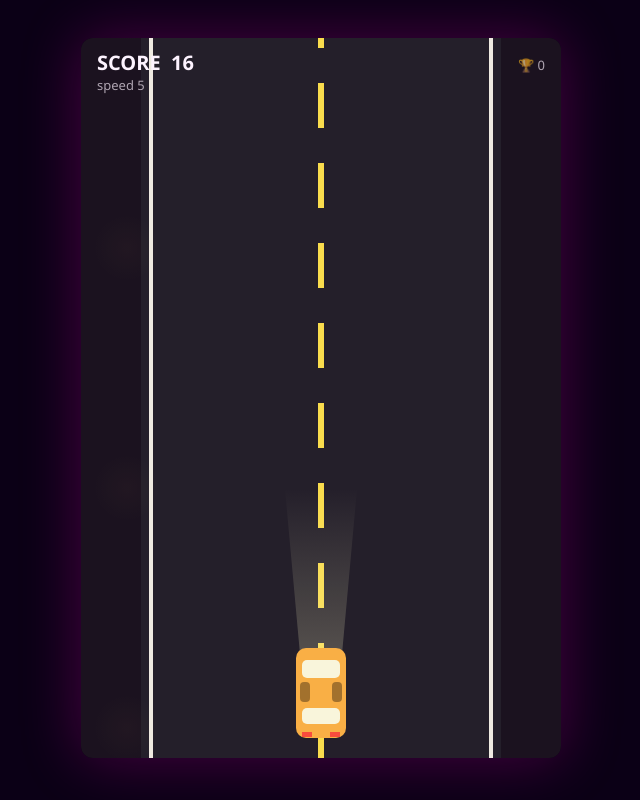
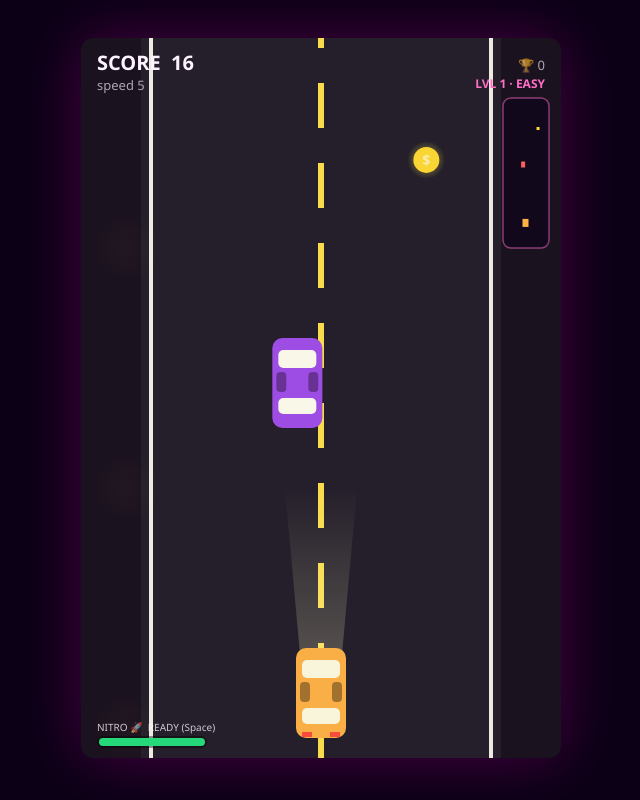
Before and after one commit to adnan238238-cmd/ai-tools, a plain HTML site: page vice-drive-demo/index.html in a window 1280 px wide. Both pictures are taken after a click on the button "▶ PLAY NOW". Shown: the whole page, without its empty margins (319-959 px from the left). Drawn offline with Linux system fonts and the light colour scheme.

Commit message:
Add nitro boost, coins, minimap and level system (v3); use reliable countdown spawn timers
Co-authored-by: adnan238238-cmd <adnan238238-cmd@users.noreply.github.com>

```diff
--- a/vice-drive-demo/index.html
+++ b/vice-drive-demo/index.html
@@ -3,7 +3,7 @@
 <head>
 <meta charset="UTF-8">
 <meta name="viewport" content="width=device-width, initial-scale=1.0">
-<title>Vice Drive VI — Browser Demo (v2)</title>
+<title>Vice Drive VI — Browser Demo (v3)</title>
 <style>
   * { margin: 0; padding: 0; box-sizing: border-box; }
   body {
@@ -37,7 +37,7 @@
   }
   .sub { color: #ffd9f2; letter-spacing: 8px; font-size: 14px; margin-bottom: 18px; text-transform: uppercase; }
   #highScoreMenu {
-    color: #ffe14f; font-weight: 700; font-size: 17px; margin-bottom: 30px;
+    color: #ffe14f; font-weight: 700; font-size: 17px; margin-bottom: 26px;
     text-shadow: 0 0 12px rgba(255,225,79,.6);
   }
   #playBtn {
@@ -49,7 +49,7 @@
     transition: transform .15s, box-shadow .15s;
   }
   #playBtn:hover { transform: scale(1.06); box-shadow: 0 0 45px rgba(255,110,199,.9), 0 0 90px rgba(125,249,255,.5); }
-  .controls { margin-top: 30px; color: #ffd9f2; font-size: 14px; opacity: .85; }
+  .controls { margin-top: 26px; color: #ffd9f2; font-size: 13px; opacity: .85; line-height: 1.9; }
   kbd { background: rgba(0,0,0,.35); padding: 3px 8px; border-radius: 6px; font-family: inherit; }
 
   /* ---------- GAME OVER ---------- */
@@ -81,11 +81,14 @@
   <div id="menu">
     <div class="sun"></div>
     <h1 class="gta">VICE&nbsp;DRIVE&nbsp;VI</h1>
-    <div class="sub">Fan-made browser demo &middot; v2</div>
+    <div class="sub">Fan-made browser demo &middot; v3</div>
     <div id="highScoreMenu"></div>
     <button id="playBtn">▶ Play Now</button>
-    <div class="controls">Move: <kbd>←</kbd> <kbd>→</kbd> or <kbd>A</kbd> <kbd>D</kbd> &nbsp;•&nbsp; Touch/drag on phone<br>
-    🚔 Police = BUSTED &nbsp;•&nbsp; 🌙 Night falls as you drive &nbsp;•&nbsp; 🔊 Sound on</div>
+    <div class="controls">
+      Move: <kbd>←</kbd> <kbd>→</kbd> / <kbd>A</kbd> <kbd>D</kbd> · Touch/drag on phone<br>
+      Nitro: <kbd>Space</kbd> (double-tap on phone) · 🚔 Police = BUSTED · 💰 Coin = +10<br>
+      🌙 Night falls as you drive · 🗺️ Minimap top-right · 🔊 Sound on
+    </div>
   </div>
 
   <div id="gameover" class="hidden">
@@ -108,7 +111,7 @@
   const overTitle = document.getElementById('overTitle');
   const highScoreMenu = document.getElementById('highScoreMenu');
 
-  // ---------- high score (localStorage) ----------
+  // ---------- high score ----------
   const HS_KEY = 'viceDriveHighScore';
   let highScore = parseInt(localStorage.getItem(HS_KEY) || '0', 10);
   function showMenuHigh() {
@@ -116,12 +119,11 @@
   }
   showMenuHigh();
 
-  // ---------- sound engine (WebAudio, no files needed) ----------
+  // ---------- sound ----------
   let AC = null, engineOsc = null, engineGain = null;
   function initAudio() {
     if (AC) { if (AC.state === 'suspended') AC.resume(); return; }
     AC = new (window.AudioContext || window.webkitAudioContext)();
-    // engine drone
     engineOsc = AC.createOscillator();
     engineGain = AC.createGain();
     engineOsc.type = 'sawtooth';
@@ -131,10 +133,10 @@
     engineOsc.connect(lp); lp.connect(engineGain); engineGain.connect(AC.destination);
     engineOsc.start();
   }
-  function engine(speed) {
+  function engine(spd) {
     if (!engineGain) return;
-    engineGain.gain.value = 0.035;
-    engineOsc.frequency.value = 50 + speed * 9;
+    engineGain.gain.value = nitroActive() ? 0.06 : 0.035;
+    engineOsc.frequency.value = 50 + spd * 9 + (nitroActive() ? 70 : 0);
   }
   function engineOff() { if (engineGain) engineGain.gain.value = 0; }
   function sfxCrash() {
@@ -156,37 +158,69 @@
     o.connect(g); g.connect(AC.destination);
     o.start(); o.stop(AC.currentTime + dur);
   }
+  function sfxCoin() { sfxBeep(1200, 0.09, 'sine', 0.18); sfxBeep(1600, 0.14, 'sine', 0.12); }
   function sfxSiren() {
     if (!AC) return;
     const o = AC.createOscillator(), g = AC.createGain();
-    o.type = 'triangle';
-    g.gain.value = 0.08;
+    o.type = 'triangle'; g.gain.value = 0.08;
     o.frequency.setValueAtTime(700, AC.currentTime);
     o.frequency.linearRampToValueAtTime(1100, AC.currentTime + 0.18);
     o.frequency.linearRampToValueAtTime(700, AC.currentTime + 0.36);
     o.connect(g); g.connect(AC.destination);
     o.start(); o.stop(AC.currentTime + 0.36);
   }
+  function sfxNitro() {
+    if (!AC) return;
+    const o = AC.createOscillator(), g = AC.createGain();
+    o.type = 'sawtooth';
+    o.frequency.setValueAtTime(120, AC.currentTime);
+    o.frequency.exponentialRampToValueAtTime(900, AC.currentTime + 0.3);
+    g.gain.setValueAtTime(0.15, AC.currentTime);
+    g.gain.exponentialRampToValueAtTime(0.001, AC.currentTime + 0.4);
+    o.connect(g); g.connect(AC.destination);
+    o.start(); o.stop(AC.currentTime + 0.4);
+  }
 
   // ---------- state ----------
   let playing = false, raf = null;
-  let player, enemies = [], police = [], score = 0, speed = 5,
-      frame = 0, roadOffset = 0, sirenTimer = 0;
+  let player, enemies = [], police = [], coins = [],
+      score = 0, speed = 5, frame = 0, roadOffset = 0,
+      sirenTimer = 0, level = 1, lastChime = 0,
+      trafficTimer = 90, coinTimer = 140, policeTimer = 900,
+      nitroLeft = 0, nitroCd = 0, lastTapT = 0;
   const keys = {};
   let touchX = null;
 
-  addEventListener('keydown', e => keys[e.key.toLowerCase()] = true);
-  addEventListener('keyup',   e => keys[e.key.toLowerCase()] = false);
+  const NITRO_MAX = 120, NITRO_CD = 360;   // frames (~2s boost, ~6s cooldown)
+  function nitroActive()  { return nitroLeft > 0; }
+  function nitroReady()   { return nitroCd <= 0 && nitroLeft <= 0; }
+
+  addEventListener('keydown', e => {
+    const k = e.key.toLowerCase();
+    keys[k] = true;
+    if (k === ' ' && playing && nitroReady()) { nitroLeft = NITRO_MAX; sfxNitro(); }
+    if (k === ' ') e.preventDefault();
+  });
+  addEventListener('keyup', e => keys[e.key.toLowerCase()] = false);
+  cv.addEventListener('touchstart', e => {          // double-tap = nitro
+    const now = Date.now();
+    if (now - lastTapT < 300 && playing && nitroReady()) { nitroLeft = NITRO_MAX; sfxNitro(); }
+    lastTapT = now;
+    touchX = e.touches[0].clientX - cv.getBoundingClientRect().left;
+  }, {passive: true});
   cv.addEventListener('touchmove', e => {
     touchX = e.touches[0].clientX - cv.getBoundingClientRect().left;
   }, {passive: true});
   cv.addEventListener('touchend', () => touchX = null);
 
   function newGame() {
-    initAudio();                                 // sound needs a user gesture
+    initAudio();
     player = { x: W/2 - 25, y: H - 110, w: 50, h: 90 };
-    enemies = []; police = [];
-    score = 0; speed = 5; frame = 0; roadOffset = 0; sirenTimer = 0;
+    enemies = []; police = []; coins = [];
+    score = 0; speed = 5; frame = 0; roadOffset = 0;
+    sirenTimer = 0; level = 1; lastChime = 0;
+    nitroLeft = 0; nitroCd = 0;
+    trafficTimer = 90; coinTimer = 140; policeTimer = 900;
     playing = true;
     menu.classList.add('hidden'); over.classList.add('hidden');
     if (raf) cancelAnimationFrame(raf);
@@ -200,7 +234,7 @@
     const isPolice = reason === 'police';
     overTitle.textContent = isPolice ? 'BUSTED' : 'WASTED';
     overTitle.classList.toggle('busted', isPolice);
-    finalScore.textContent = 'Score: ' + Math.floor(score);
+    finalScore.textContent = 'Score: ' + Math.floor(score) + '  ·  Level ' + level;
     if (Math.floor(score) > highScore) {
       highScore = Math.floor(score);
       localStorage.setItem(HS_KEY, String(highScore));
@@ -213,8 +247,6 @@
   }
 
   // ---------- road ----------
-  function laneBounds() { return { x0: 70, x1: W - 70 }; }
-
   function drawRoad(night) {
     ctx.fillStyle = '#1c1220'; ctx.fillRect(0, 0, W, H);
     const startX = 60, roadW = W - 120;
@@ -225,7 +257,7 @@
     ctx.fillStyle = '#ffe14f';
     for (let y = -80 + roadOffset; y < H; y += 80)
       ctx.fillRect(W/2 - 3, y, 6, 45);
-    if (night > 0) {                              // streetlights at night
+    if (night > 0) {
       for (let y = ((roadOffset * 2) % 240) - 120; y < H; y += 240) {
         const gl = ctx.createRadialGradient(startX - 14, y, 2, startX - 14, y, 34);
         gl.addColorStop(0, `rgba(255,225,120,${0.5 * night})`);
@@ -237,7 +269,7 @@
     }
   }
 
-  // ---------- cars ----------
+  // ---------- drawing helpers ----------
   function drawCar(x, y, w, h, body, glass) {
     ctx.fillStyle = body;
     roundRect(x, y, w, h, 10); ctx.fill();
@@ -252,20 +284,36 @@
   function drawPolice(x, y, w, h) {
     drawCar(x, y, w, h, '#eef2f7', '#9dd');
     ctx.fillStyle = '#111';
-    roundRect(x, y, w, 22, {tl:10, tr:10, br:0, bl:0} && 4); ctx.fill(); // hood stripe
-    // flashing light bar
+    roundRect(x, y, w, 22, 4); ctx.fill();
     const phase = Math.floor(frame / 8) % 2;
     ctx.fillStyle = phase ? '#ff2b3d' : 'rgba(255,43,61,.35)';
     ctx.fillRect(x + 6, y + 26, 16, 8);
     ctx.fillStyle = phase ? 'rgba(43,110,255,.35)' : '#2b6eff';
     ctx.fillRect(x + 28, y + 26, 16, 8);
-    if (phase) {                                  // glow
+    if (phase) {
       ctx.fillStyle = 'rgba(43,110,255,.25)';
       ctx.fillRect(x - 8, y + 10, w + 16, 40);
     }
   }
 
-  function headlightCone(x, y, w) {               // beam under the player's car
+  function drawCoin(c) {
+    const bob = Math.sin(frame / 12 + c.x) * 2;
+    const r = 11 + c.r;
+    const g = ctx.createRadialGradient(c.x, c.y + bob, 2, c.x, c.y + bob, r + 6);
+    g.addColorStop(0, 'rgba(255,228,80,.55)');
+    g.addColorStop(1, 'rgba(255,228,80,0)');
+    ctx.fillStyle = g;
+    ctx.fillRect(c.x - r - 6, c.y + bob - r - 6, (r + 6) * 2, (r + 6) * 2);
+    ctx.fillStyle = '#ffdb34';
+    ctx.beginPath(); ctx.arc(c.x, c.y + bob, r, 0, Math.PI * 2); ctx.fill();
+    ctx.fillStyle = '#fdf3b8';
+    ctx.font = 'bold 14px Segoe UI, Arial';
+    ctx.textAlign = 'center'; ctx.textBaseline = 'middle';
+    ctx.fillText('$', c.x, c.y + bob + 1);
+    ctx.textBaseline = 'alphabetic';
+  }
+
+  function headlightCone(x, y, w) {
     const g = ctx.createLinearGradient(0, y - 160, 0, y);
     g.addColorStop(0, 'rgba(255,250,200,0)');
     g.addColorStop(1, 'rgba(255,250,200,.22)');
@@ -288,17 +336,53 @@
     ctx.closePath();
   }
 
+  // ---------- nitro fx ----------
+  function speedLines() {
+    ctx.strokeStyle = 'rgba(190,240,255,.5)';
+    ctx.lineWidth = 2;
+    for (let i = 0; i < 14; i++) {
+      const x = 70 + ((frame * 37 + i * 97) % (W - 140));
+      const y = ((frame * 26 + i * 131) % H);
+      ctx.beginPath(); ctx.moveTo(x, y); ctx.lineTo(x, y + 46); ctx.stroke();
+    }
+    ctx.fillStyle = 'rgba(125,249,255,.12)';
+    ctx.fillRect(0, 0, W, H);
+  }
+  function nitroFlames() {
+    if (!nitroActive()) return;
+    for (const dx of [10, player.w - 10]) {
+      const fl = 18 + Math.random() * 22;
+      const g = ctx.createLinearGradient(0, player.y + player.h, 0, player.y + player.h + fl);
+      g.addColorStop(0, '#7df9ff'); g.addColorStop(1, 'rgba(125,249,255,0)');
+      ctx.fillStyle = g;
+      ctx.beginPath();
+      ctx.moveTo(player.x + dx - 6, player.y + player.h);
+      ctx.lineTo(player.x + dx, player.y + player.h + fl);
+      ctx.lineTo(player.x + dx + 6, player.y + player.h);
+      ctx.closePath(); ctx.fill();
+    }
+  }
+
   const ENEMY_COLORS = ['#e94f64', '#4fa3e9', '#4fe97f', '#e9c94f', '#a24fe9'];
 
   // ---------- update ----------
   function update() {
     frame++;
-    roadOffset = (roadOffset + speed) % 80;
-    score += 0.1;
-    speed = 5 + Math.floor(score / 40);
+    const boost = nitroActive() ? 1.8 : 1;
+    if (nitroActive()) nitroLeft--; else if (nitroCd > 0) nitroCd--;
+    roadOffset = (roadOffset + speed * boost) % 80;
+
+    score += 0.1 * boost;
+    const newLevel = Math.min(5, 1 + Math.floor(score / 200));   // 5 levels
+    if (newLevel > level) {
+      level = newLevel;
+      sfxBeep(600, 0.12, 'square', 0.12);
+      sfxBeep(900, 0.2, 'square', 0.12);
+    }
+    speed = 5 + Math.floor(score / 40) + (level - 1);            // harder levels
     engine(speed);
-    const minGap = Math.max(130, 260 - frame / 30);
-    const night = Math.min(1, score / 300);        // full night by score 300
+
+    const night = Math.min(1, score / 300);
 
     // player movement
     if (keys['arrowleft']  || keys['a']) player.x -= 7;
@@ -306,18 +390,29 @@
     if (touchX !== null) player.x = touchX - player.w / 2;
     player.x = Math.max(70, Math.min(W - 70 - player.w, player.x));
 
-    // traffic spawns
-    if (frame % Math.floor(minGap) === 0) {
+    // traffic (countdown timer — reliable even as difficulty changes)
+    if (--trafficTimer <= 0) {
+      trafficTimer = Math.max(55, Math.floor(150 - frame / 40 - (level - 1) * 20));
       const laneW = (W - 140) / 3;
       const lane = Math.floor(Math.random() * 3);
       enemies.push({ x: 70 + lane * laneW + 8, y: -100, w: 50, h: 90,
                      color: ENEMY_COLORS[Math.floor(Math.random() * ENEMY_COLORS.length)] });
     }
 
-    // police spawns every ~12s of play, faster at higher scores
-    if (frame % (900 - Math.min(300, Math.floor(score))) === 0) {
+    // coins
+    if (--coinTimer <= 0) {
+      coinTimer = 140;
+      const laneW = (W - 140) / 3;
+      const lane = Math.floor(Math.random() * 3);
+      coins.push({ x: 70 + lane * laneW + laneW / 2 - 8, y: -30, r: Math.floor(Math.random() * 3) });
+    }
+
+    // police (more often on higher levels)
+    if (--policeTimer <= 0) {
+      policeTimer = Math.max(300, 900 - Math.floor(score / 2) - (level - 1) * 150);
       police.push({ x: W/2 - 25, y: -120, w: 50, h: 90, vx: 0 });
       sfxSiren();
+      sirenTimer = 90;
     }
     sirenTimer--;
     if (police.length && sirenTimer <= 0) { sfxSiren(); sirenTimer = 90; }
@@ -325,27 +420,40 @@
     // move traffic + collision
     for (let i = enemies.length - 1; i >= 0; i--) {
       const e = enemies[i];
-      e.y += speed;
+      e.y += speed * boost;
       if (e.y > H) { enemies.splice(i, 1); continue; }
       if (rectsOverlap(player, e)) { endGame('traffic'); return; }
     }
 
-    // police: homing + collision
+    // coins collect
+    for (let i = coins.length - 1; i >= 0; i--) {
+      const c = coins[i];
+      c.y += speed * boost;
+      if (c.y > H) { coins.splice(i, 1); continue; }
+      if (c.y + 12 > player.y + 30 && c.y < player.y + player.h - 10 &&
+          c.x > player.x - 8 && c.x < player.x + player.w + 8) {
+        coins.splice(i, 1);
+        score += 10;
+        sfxCoin();
+      }
+    }
+
+    // police homing + collision
     for (let i = police.length - 1; i >= 0; i--) {
       const p = police[i];
-      p.y += speed * 0.25;                                  // rises on screen slowly
-      p.vx += (player.x - p.x) * 0.004;                     // steer toward player
-      p.vx = Math.max(-2.2, Math.min(2.2, p.vx));
+      p.y += speed * 0.25 * boost;
+      p.vx += (player.x - p.x) * 0.004 * level;        // sharper pursuit each level
+      p.vx = Math.max(-2.4, Math.min(2.4, p.vx));
       p.x += p.vx;
       p.x = Math.max(70, Math.min(W - 70 - p.w, p.x));
       if (p.y > H) { police.splice(i, 1); continue; }
       if (rectsOverlap(player, p)) { endGame('police'); return; }
     }
 
-    // milestone chime every 50 points
-    if (Math.floor(score) % 50 === 0 && frame > 10 && Math.floor(score) > 0) {
-      if (!update._lastChime || update._lastChime !== Math.floor(score))
-        { sfxBeep(880, 0.15, 'sine', 0.12); update._lastChime = Math.floor(score); }
+    // milestone chime
+    if (Math.floor(score) % 50 === 0 && Math.floor(score) > lastChime) {
+      lastChime = Math.floor(score);
+      sfxBeep(880, 0.15, 'sine', 0.12);
     }
   }
 
@@ -355,28 +463,51 @@
            a.y + pad < b.y + b.h && a.y + a.h - pad > b.y;
   }
 
+  // ---------- minimap ----------
+  function drawMinimap() {
+    const mw = 46, mh = 150, mx = W - mw - 12, my = 60;
+    ctx.fillStyle = 'rgba(10,2,26,.6)';
+    roundRect(mx, my, mw, mh, 8); ctx.fill();
+    ctx.strokeStyle = 'rgba(255,110,199,.5)'; ctx.lineWidth = 1.5;
+    roundRect(mx, my, mw, mh, 8); ctx.stroke();
+
+    const px = x => mx + 6 + (x - 70) * (mw - 12) / (W - 140);
+    const py = y => my + 6 + (y / H) * (mh - 12);
+
+    coins.forEach(c => { ctx.fillStyle = '#ffdb34';
+      ctx.fillRect(px(c.x), py(c.y), 3, 3); });
+    enemies.forEach(e => { ctx.fillStyle = '#ff5e5e';
+      ctx.fillRect(px(e.x), py(e.y), 4, 6); });
+    police.forEach(p => {
+      ctx.fillStyle = Math.floor(frame / 8) % 2 ? '#2b6eff' : '#ff2b3d';
+      ctx.fillRect(px(p.x), py(p.y), 4, 6); });
+    ctx.fillStyle = '#ffb347';
+    ctx.fillRect(px(player.x) - 1, py(player.y) - 2, 6, 8);
+  }
+
   // ---------- render ----------
+  const LEVEL_NAMES = ['', 'EASY', 'CITY', 'BUSY', 'RUSH', 'INSANE'];
   function render() {
     const night = Math.min(1, score / 300);
-    if (!playing) nightCache = nightCache; // keep last level on game-over screen
     drawRoad(night);
 
-    const glare = night > 0;
-    if (glare) headlightCone(player.x, player.y, player.w);
+    const dark = night > 0;
+    if (dark) headlightCone(player.x, player.y, player.w);
 
-    enemies.forEach(e => drawCar(e.x, e.y, e.w, e.h, e.color, glare ? '#fffeee' : '#bff'));
+    coins.forEach(drawCoin);
+    enemies.forEach(e => drawCar(e.x, e.y, e.w, e.h, e.color, dark ? '#fffeee' : '#bff'));
     if (playing) {
       police.forEach(p => drawPolice(p.x, p.y, p.w, p.h));
-      drawCar(player.x, player.y, player.w, player.h, '#ffb347', glare ? '#fffbe0' : '#ffe');
-      // taillights at night
-      if (glare) {
+      drawCar(player.x, player.y, player.w, player.h, '#ffb347', dark ? '#fffbe0' : '#ffe');
+      if (dark) {
         ctx.fillStyle = 'rgba(255,60,60,.85)';
         ctx.fillRect(player.x + 6, player.y + player.h - 6, 10, 5);
         ctx.fillRect(player.x + player.w - 16, player.y + player.h - 6, 10, 5);
       }
+      nitroFlames();
+      if (nitroActive()) speedLines();
     }
 
-    // night tint overlay
     if (night > 0) {
       ctx.fillStyle = `rgba(8,4,32,${0.45 * night})`;
       ctx.fillRect(0, 0, W, H);
@@ -392,9 +523,30 @@
     ctx.fillText('speed ' + speed + (police.length ? '   🚔 POLICE!' : ''), 16, 52);
     ctx.textAlign = 'right';
     ctx.fillText('🏆 ' + highScore, W - 16, 32);
+    ctx.font = 'bold 12px Segoe UI, Arial';
+    ctx.fillStyle = '#ff6ec7';
+    ctx.fillText('LVL ' + level + ' · ' + LEVEL_NAMES[level], W - 16, 50);
+
+    // nitro bar
+    const nx = 16, ny = H - 22, nw = 110;
+    ctx.fillStyle = 'rgba(0,0,0,.4)';
+    roundRect(nx, ny, nw, 12, 6); ctx.fill();
+    if (nitroActive())      ctx.fillStyle = '#7df9ff';
+    else if (nitroReady())  ctx.fillStyle = '#25d97a';
+    else                    ctx.fillStyle = '#666';
+    const fill = nitroActive() ? (nitroLeft / NITRO_MAX)
+               : nitroReady()  ? 1
+               : 1 - nitroCd / NITRO_CD;
+    if (fill > 0) {
+      roundRect(nx + 2, ny + 2, (nw - 4) * Math.max(0, Math.min(1, fill)), 8, 4); ctx.fill();
+    }
+    ctx.font = '10px Segoe UI, Arial';
+    ctx.fillStyle = 'rgba(253,243,255,.8)';
+    ctx.textAlign = 'left';
+    ctx.fillText('NITRO 🚀' + (nitroReady() && !nitroActive() ? '  READY (Space)' : ''), nx, ny - 5);
+
+    if (playing) drawMinimap();
   }
-
-  let nightCache = 0; // (overlay uses live score while playing)
 
   function loop() {
     if (!playing) return;
@@ -404,11 +556,9 @@
     raf = requestAnimationFrame(loop);
   }
 
-  // buttons
   document.getElementById('playBtn').addEventListener('click', newGame);
   document.getElementById('retryBtn').addEventListener('click', newGame);
 
-  // idle background behind menu
   score = 0; render();
 })();
 </script>
```
